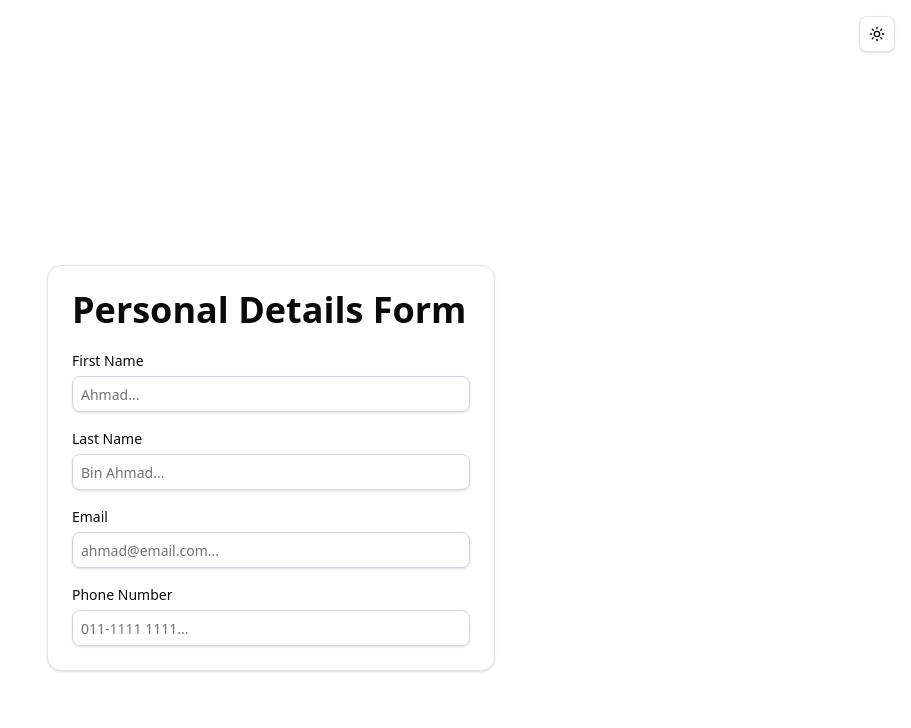
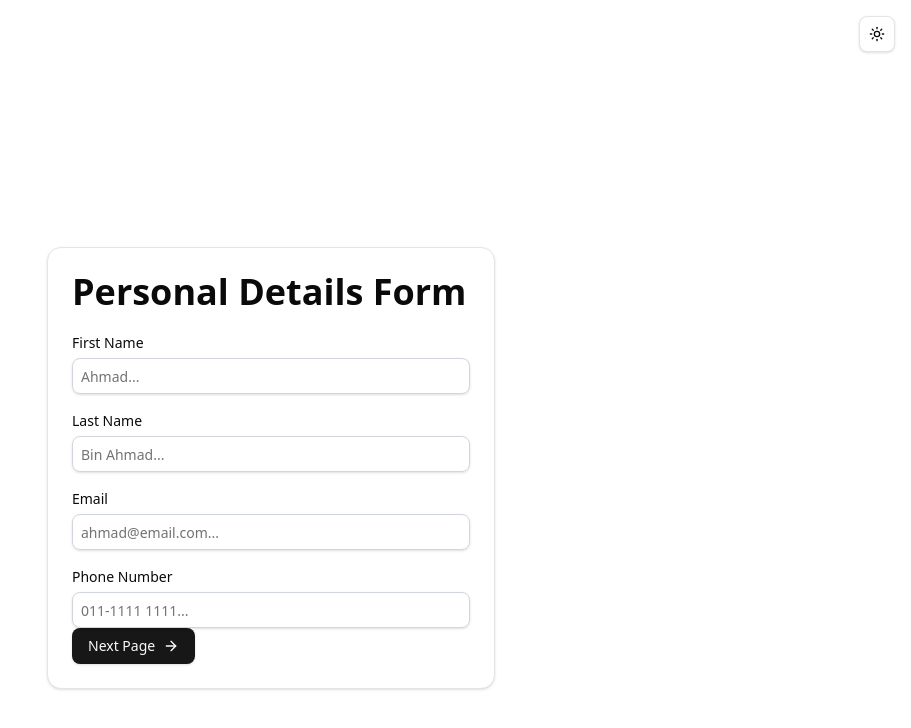
Before and after one commit to hannanfikri/formentation, a React (Vite) app: page /personal-details in a window 1280 px wide. Shown: the top 728 px of the page, without its empty margins (369-1280 px from the left). Built offline with nearby package versions, Linux system fonts and the light colour scheme.

Commit message:
add submit button

```diff
--- a/src/pages/PersonalDetails.tsx
+++ b/src/pages/PersonalDetails.tsx
@@ -2,17 +2,26 @@ import { PersonalDetailsForm } from "@/components/forms";
 import { FormProvider } from "react-hook-form";
 import { usePersonalDetails } from "../hooks";
 import { Card, CardContent, CardHeader } from "@/components/ui/card";
+import { Button } from "@/components/ui/button";
+import { ArrowRightIcon } from "lucide-react";
 
 const PersonalDetails: React.FC = () => {
   const { formMethods, onSubmit } = usePersonalDetails();
   return (
     <Card className="w-full">
-      <CardHeader className="text-4xl font-bold">Personal Details Form</CardHeader>
+      <CardHeader className="text-4xl font-bold">
+        Personal Details Form
+      </CardHeader>
       <CardContent>
         <FormProvider {...formMethods}>
           <form onSubmit={formMethods.handleSubmit(onSubmit)}>
             <PersonalDetailsForm />
           </form>
+
+          <Button type="submit" className="flex gap-2">
+            <span>Next Page</span>
+            <ArrowRightIcon />
+          </Button>
         </FormProvider>
       </CardContent>
     </Card>
```
